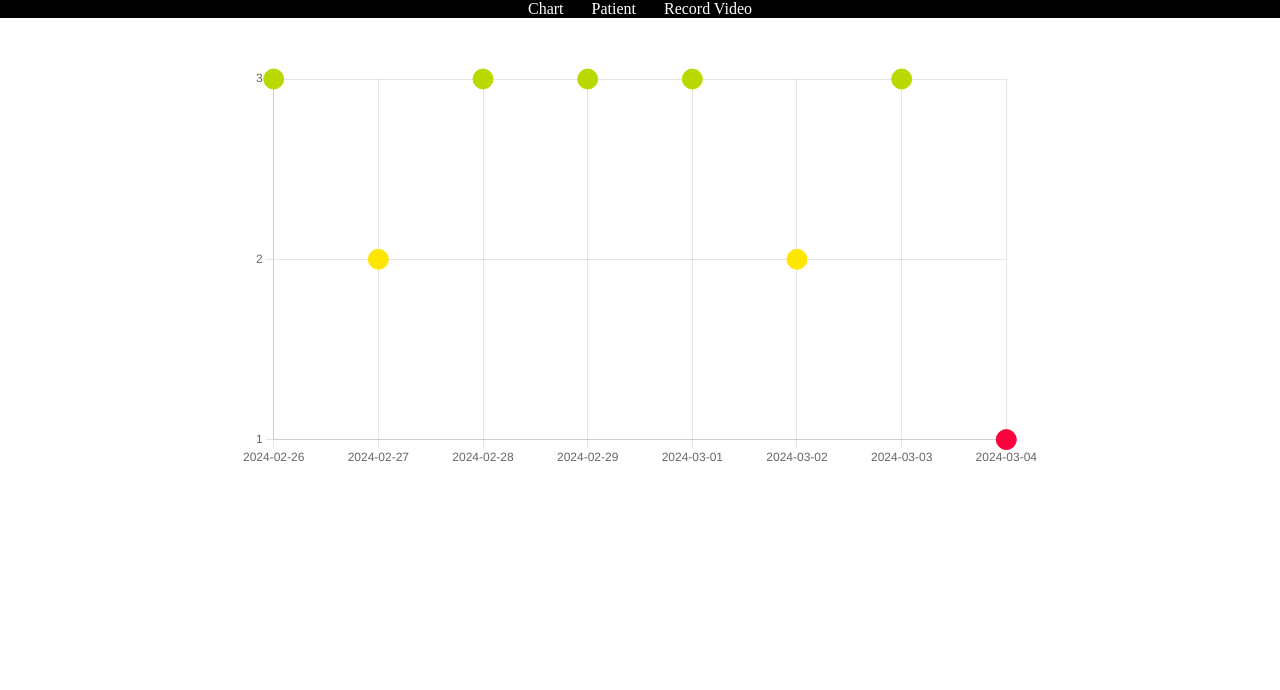
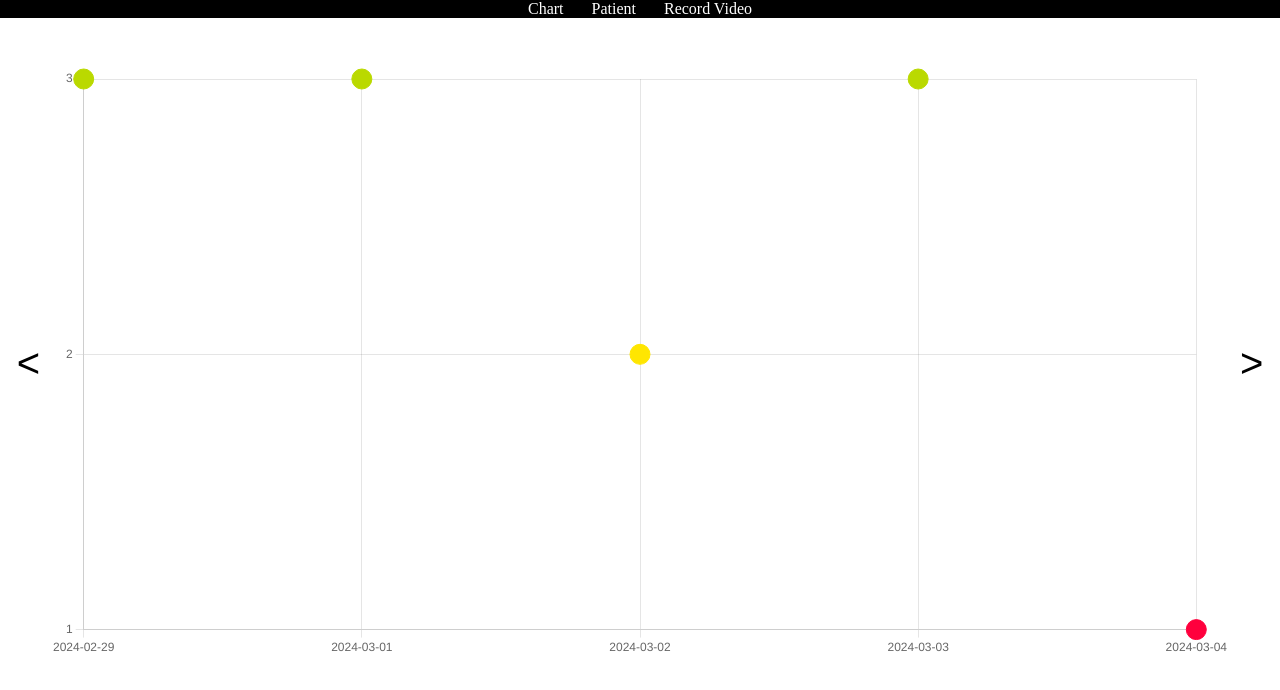
Before and after one commit to emilia-joha/design-considerations-for-technology-assisted-physical-therapy, a Vue app: page /PatientHistory in a window 1280 px wide. Shown: the top 690 px of the page. Built offline with nearby package versions, Linux system fonts and the light colour scheme.

Commit message:
continue on chart

```diff
--- a/src/components/Chart.vue
+++ b/src/components/Chart.vue
@@ -1,7 +1,9 @@
 <template>
     <div class="chartContainer">
+        <button id="backwardInTime"><</button>
         <canvas id="patientHistoryChart">
         </canvas>
+        <button id="forwardInTime">></button>
     </div>
 </template>
 
@@ -47,10 +49,16 @@ export default {
                         const dataX = chart.scales.x.getValueForPixel(canvasPosition.x);
                         this.changeView(dataX, data)
                     },
+                    onHover: (event, chartElement) => {
+                        event.native.target.style.cursor = chartElement[0] ? 'pointer' : 'default';
+                    },
                     responsive: true,
                     plugins: {
                         legend: {
                             display: false
+                        },
+                        tooltip: {
+                        enabled: false,
                         },
                     },
                     scales: {
@@ -64,14 +72,19 @@ export default {
             });
         },
         getAverageExercise(){
-            let exerciseList = []
-            for (const key in this.patientExercises[0].PatientData){
+            let newExerciseList = []
+            let exerciseObj = this.patientExercises[0].PatientData
+            const listLength =  Object.keys(exerciseObj).length
+
+            exerciseObj = Object.entries(exerciseObj).slice(listLength -5, listLength ).map(entry => entry[1]);
+            console.log(exerciseObj)
+            for (const key in exerciseObj){
                 let red = 0;
                 let yellow = 0;
                 let green = 0;
 
-                for (const joint in this.patientExercises[0].PatientData[key].Data){
-                    let jointValue = this.patientExercises[0].PatientData[key].Data[joint]
+                for (const joint in exerciseObj[key].Data){
+                    let jointValue = exerciseObj[key].Data[joint]
 
                     if(jointValue == "Red"){
                         red ++
@@ -96,25 +109,35 @@ export default {
                     color = "#BAD900"
                 }
 
-                exerciseList.push({
-                    date: this.patientExercises[0].PatientData[key].Date,
+                newExerciseList.push({
+                    date: exerciseObj[key].Date,
                     step: steps,
                     color: color
                  })
             }
-            return exerciseList
+            return newExerciseList
         },
         changeView(dataX, data){
             const newData = data.map(row => row.date)
             const date = newData[dataX]
+            console.log(date)
+            this.$router.push(`/Patient/${date}`)
         }
     }
 }
 </script>
 <style>
     .chartContainer {
-        max-width: 800px;
-        margin: auto;
         padding: 50px;
+        display: flex;
+        align-items: center;
+        justify-content: center;
+    }
+    #backwardInTime, #forwardInTime{
+        font-size: 40px;
+        background-color: inherit;
+        border: none;
+        cursor: pointer;
+        padding: 10px;
     }
 </style>
--- a/src/router/index.js
+++ b/src/router/index.js
@@ -7,12 +7,10 @@ import RecordVideo from "@/views/RecordVideo.vue";
 const routes = [
   {
     path: "/PatientHistory",
-    name: "Patient History",
-    component: History,
-    Chart,
+    components: { default: History, Chart },
   },
-  { path: "/Patient", name: "Patient", component: Patient },
-  { path: "/RecordVideo", name: "Record Video", component: RecordVideo },
+  { path: "/Patient/:date", component: Patient },
+  { path: "/RecordVideo", component: RecordVideo },
 ];
 
 const router = createRouter({
--- a/src/views/Patient.vue
+++ b/src/views/Patient.vue
@@ -1,5 +1,11 @@
 <template>
-  <div class="home">
-    <h1>Home</h1>
-  </div>
+<div>{{ $route.params.date }}</div>
 </template>
+<script>
+
+export default {
+  components: {
+
+  }
+}
+</script>
```
